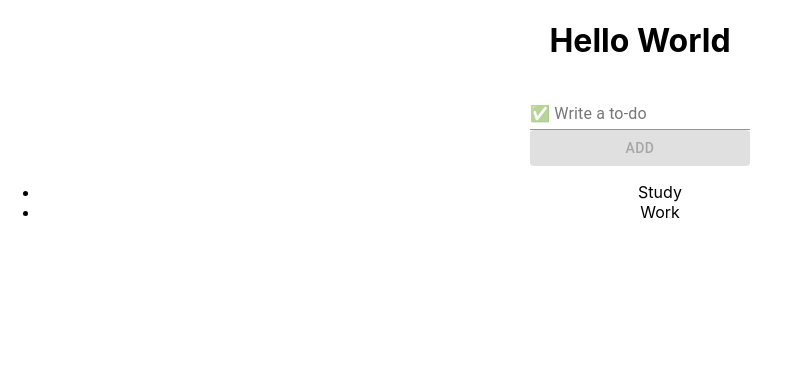
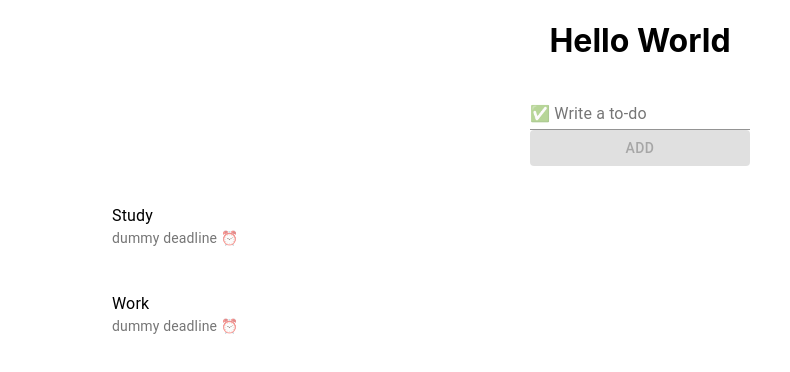
Before and after one commit to 2210nj/to-do, a React (Create React App) app: page / in a window 1280 px wide. Shown: the top 372 px of the page, without its empty margins (0-790 px from the left). Built offline with nearby package versions, Linux system fonts and the light colour scheme.

Commit message:
Add style and a separate component

```diff
--- a/src/App.js
+++ b/src/App.js
@@ -1,7 +1,8 @@
 import React, { useState } from 'react';
 import './App.css';
-// import Button from '@material-ui/core/Button';
-import { FormControl, Button, InputLabel, Input } from '@material-ui/core';
+import Button from '@material-ui/core/Button';
+import { FormControl, InputLabel, Input } from '@material-ui/core';
+import Todo from "./Todo"
 
 function App() {
   const [todos, setTodos] = useState(['Study', 'Work']);
@@ -15,16 +16,18 @@
   return (
     <div className="App">
       <h1>Hello World  </h1>
-      <FormControl>
-        <InputLabel>✅ Write a to-do</InputLabel>
-        <Input value={input} onChange={event => (setInput(event.target.value))} />
-        <Button type="submit" disabled={!input}  onClick={addToDo} variant="contained" color="primary">
-          Add
+      <form>
+        <FormControl>
+          <InputLabel>✅ Write a to-do</InputLabel>
+          <Input value={input} onChange={event => (setInput(event.target.value))} />
+          <Button type="submit" disabled={!input} onClick={addToDo} variant="contained" color="primary">
+            Add
         </Button>
-      </FormControl>
+        </FormControl>
+      </form>
       <ul>
         {todos.map(todo => (
-          <li>{todo}</li>
+          <Todo text={todo}/>
         ))}
       </ul>
     </div>
--- /dev/null
+++ b/src/Todo.js
@@ -0,0 +1,25 @@
+import {
+  List,
+  ListItem,
+  ListItemAvatar,
+  ListItemText,
+} from "@material-ui/core";
+
+import './Todo.css'
+import React from "react";
+
+function Todo(props) {
+  return (
+    // <div>
+    //   <li>{props.text}</li>
+    // </div>
+    <List>
+      <ListItem>
+        <ListItemAvatar></ListItemAvatar>
+        <ListItemText   primary={props.text} secondary="dummy deadline ⏰ "></ListItemText>
+      </ListItem>
+    </List>
+  );
+}
+
+export default Todo;
```
Also changed, not shown: src/Todo.css (added).
